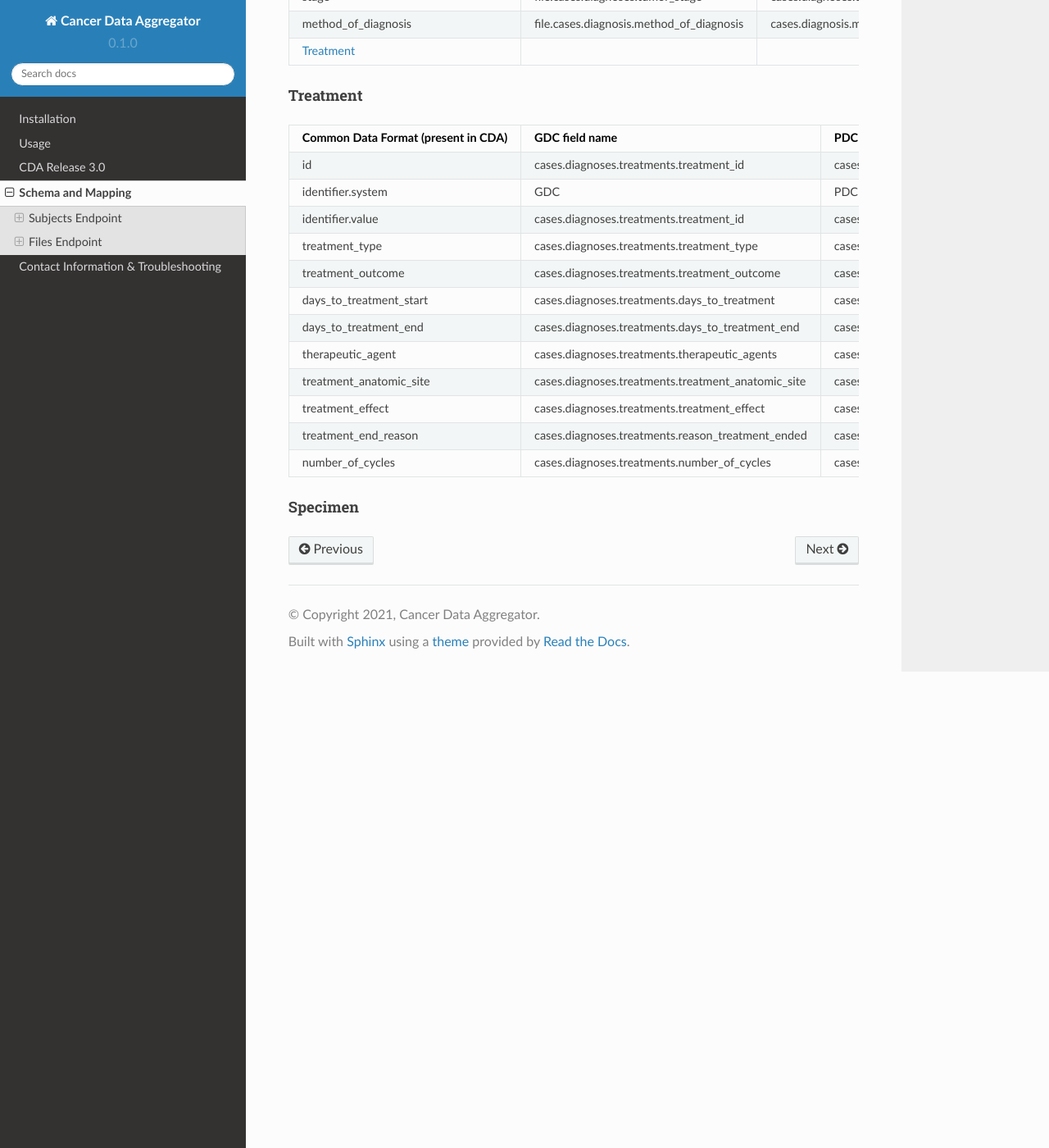
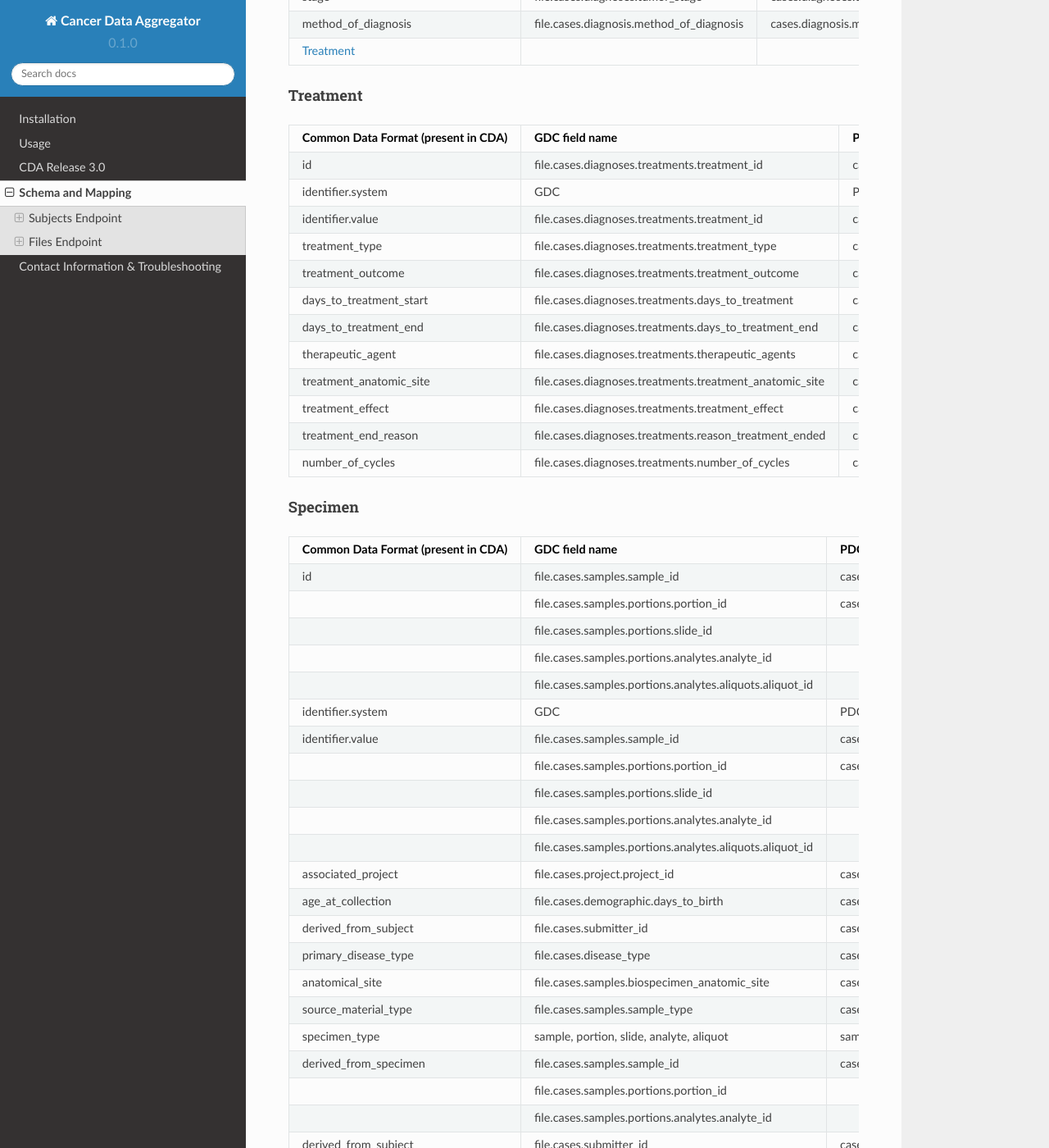
Before and after one commit to CancerDataAggregator/CDA-HelpDesk, a Sphinx documentation site: the page built from docs/source/Schema.md, in a window 1280 px wide and 1400 px high, scrolled down 9044 px. Shown: the whole window at 82% size. Built offline with Sphinx 7.4.7 and the Read the Docs theme 2.0.0, drawn with Linux system fonts in a browser that asks for light colours; pages that are not in the unit, such as notebooks, are missing from menus.

Commit message:
add files endpoint specimen mapping

```diff
--- a/docs/source/Schema.md
+++ b/docs/source/Schema.md
@@ -278,17 +278,41 @@ The **File** entity is the outer most record in the Files endpoint. Within the *
 #### <a name="treatment_F"></a>Treatment
 | Common Data Format (present in CDA) | GDC field name                                      | PDC field name                                        | IDC field name |
 | ----------------------------------- | --------------------------------------------------- | ----------------------------------------------------- | -------------- |
-| id                                  | cases.diagnoses.treatments.treatment\_id            | cases.diagnoses.treatments.treatment\_id              | Not applicable |
+| id                                  | file.cases.diagnoses.treatments.treatment\_id            | cases.diagnoses.treatments.treatment\_id              | Not applicable |
 | identifier.system                   | GDC                                                 | PDC                                                   |                |
-| identifier.value                    | cases.diagnoses.treatments.treatment\_id            | cases.diagnoses.treatments.treatment\_id              |                |
-| treatment\_type                     | cases.diagnoses.treatments.treatment\_type          | cases.diagnoses.treatments.treatment\_type            |                |
-| treatment\_outcome                  | cases.diagnoses.treatments.treatment\_outcome       | cases.diagnoses.treatments. treatment\_outcome        |                |
-| days\_to\_treatment\_start          | cases.diagnoses.treatments.days\_to\_treatment      | cases.diagnoses.treatments.days\_to\_treatment\_start |                |
-| days\_to\_treatment\_end            | cases.diagnoses.treatments.days\_to\_treatment_end  | cases.diagnoses.treatments.days\_to\_treatment\_end   |                |
-| therapeutic\_agent	                 | cases.diagnoses.treatments.therapeutic\_agents	     | cases.diagnoses.treatments.therapeutic\_agents        |                |
-| treatment\_anatomic\_site	          | cases.diagnoses.treatments.treatment\_anatomic\_site|	cases.diagnoses.treatments.treatment\_anatomic\_site  |                |
-| treatment\_effect	                  | cases.diagnoses.treatments.treatment\_effect	       | cases.diagnoses.treatments.treatment\_effect          |                |
-| treatment\_end\_reason	             | cases.diagnoses.treatments.reason\_treatment\_ended	| cases.diagnoses.treatments.reason\_treatment\_ended   |                |
-| number\_of\_cycles	                 | cases.diagnoses.treatments.number\_of\_cycles	      | cases.diagnoses.treatments.number\_of\_cycles         |                |
+| identifier.value                    | file.cases.diagnoses.treatments.treatment\_id            | cases.diagnoses.treatments.treatment\_id              |                |
+| treatment\_type                     | file.cases.diagnoses.treatments.treatment\_type          | cases.diagnoses.treatments.treatment\_type            |                |
+| treatment\_outcome                  | file.cases.diagnoses.treatments.treatment\_outcome       | cases.diagnoses.treatments. treatment\_outcome        |                |
+| days\_to\_treatment\_start          | file.cases.diagnoses.treatments.days\_to\_treatment      | cases.diagnoses.treatments.days\_to\_treatment\_start |                |
+| days\_to\_treatment\_end            | file.cases.diagnoses.treatments.days\_to\_treatment_end  | cases.diagnoses.treatments.days\_to\_treatment\_end   |                |
+| therapeutic\_agent	                 | file.cases.diagnoses.treatments.therapeutic\_agents	     | cases.diagnoses.treatments.therapeutic\_agents        |                |
+| treatment\_anatomic\_site	          | file.cases.diagnoses.treatments.treatment\_anatomic\_site|	cases.diagnoses.treatments.treatment\_anatomic\_site  |                |
+| treatment\_effect	                  | file.cases.diagnoses.treatments.treatment\_effect	       | cases.diagnoses.treatments.treatment\_effect          |                |
+| treatment\_end\_reason	             | file.cases.diagnoses.treatments.reason\_treatment\_ended	| cases.diagnoses.treatments.reason\_treatment\_ended   |                |
+| number\_of\_cycles	                 | file.cases.diagnoses.treatments.number\_of\_cycles	      | cases.diagnoses.treatments.number\_of\_cycles         |                |
 
 #### <a name="specimen_F"></a>Specimen
+| Common Data Format (present in CDA) | GDC field name                                       | PDC field name                            | IDC field name |
+| ----------------------------------- | ---------------------------------------------------- | ----------------------------------------- | -------------- |
+| id                                  | file.cases.samples.sample\_id                             | cases.samples.sample\_id                  | Not applicable |
+|                                     | file.cases.samples.portions.portion\_id                   | cases.samples.aliquots.aliquot\_id        |                |
+|                                     | file.cases.samples.portions.slide\_id                     |                                           |                |
+|                                     | file.cases.samples.portions.analytes.analyte\_id          |                                           |                |
+|                                     | file.cases.samples.portions.analytes.aliquots.aliquot\_id |                                           |                |
+| identifier.system                   | GDC                                                  | PDC                                       |                |
+| identifier.value                    | file.cases.samples.sample\_id                             | cases.samples.sample\_id                  |                |
+|                                     | file.cases.samples.portions.portion\_id                   | cases.samples.aliquots.aliquot\_id        |                |
+|                                     | file.cases.samples.portions.slide\_id                     |                                           |                |
+|                                     | file.cases.samples.portions.analytes.analyte\_id          |                                           |                |
+|                                     | file.cases.samples.portions.analytes.aliquots.aliquot\_id |                                           |                |
+| associated\_project                 | file.cases.project.project\_id                            | cases.project\_submitter\_id              |                |
+| age\_at\_collection                 | file.cases.demographic.days\_to\_birth                    | cases.demographics.days\_to\_birth        |                |
+| derived\_from\_subject              | file.cases.submitter\_id                                  | cases.case\_submitter\_id                 |                |
+| primary\_disease\_type              | file.cases.disease\_type                                  | cases.disease\_type                       |                |
+| anatomical\_site                    | file.cases.samples.biospecimen\_anatomic\_site            | cases.samples.biospecimen\_anatomic\_site |                |
+| source\_material\_type              | file.cases.samples.sample\_type                           | cases.samples.sample\_type                |                |
+| specimen\_type                      | sample, portion, slide, analyte, aliquot             | sample, aliquot                           |                |
+| derived\_from\_specimen             | file.cases.samples.sample\_id                             | cases.samples.sample\_id                  |                |
+|                                     | file.cases.samples.portions.portion\_id                   |                                           |                |
+|                                     | file.cases.samples.portions.analytes.analyte\_id          |                                           |                |
+| derived\_from\_subject              | file.cases.submitter\_id                                  | cases.case\_submitter\_id                 |                |
```
